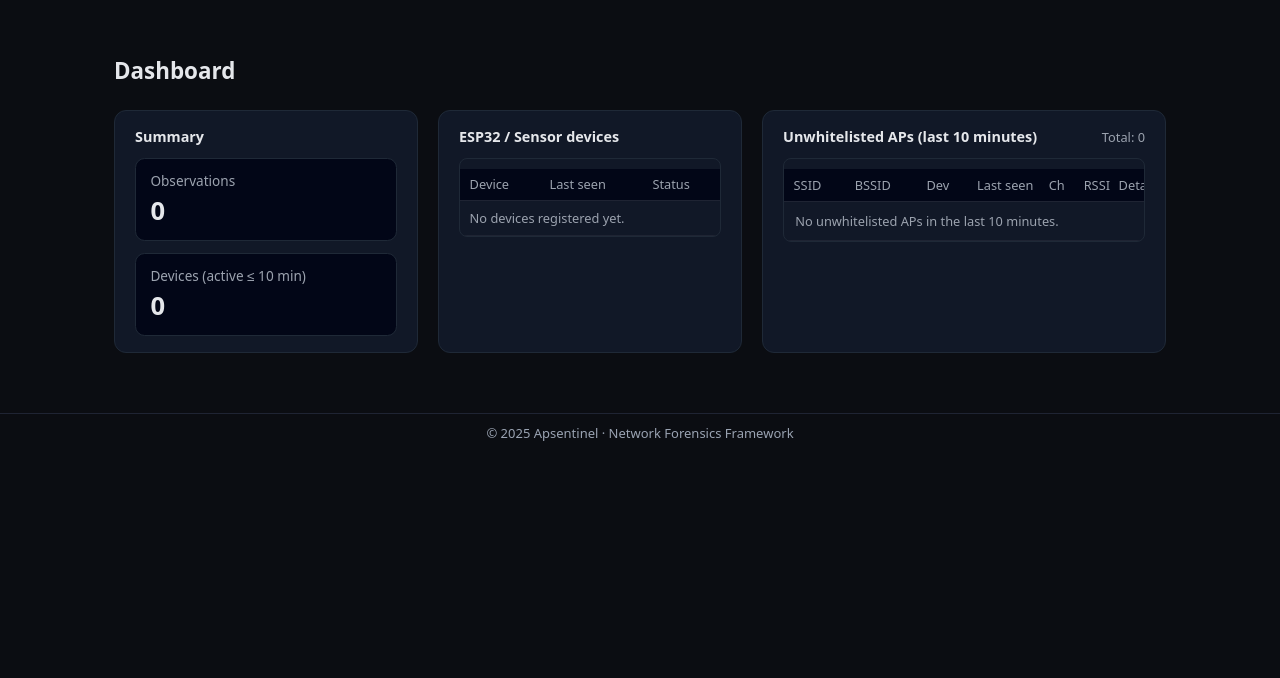
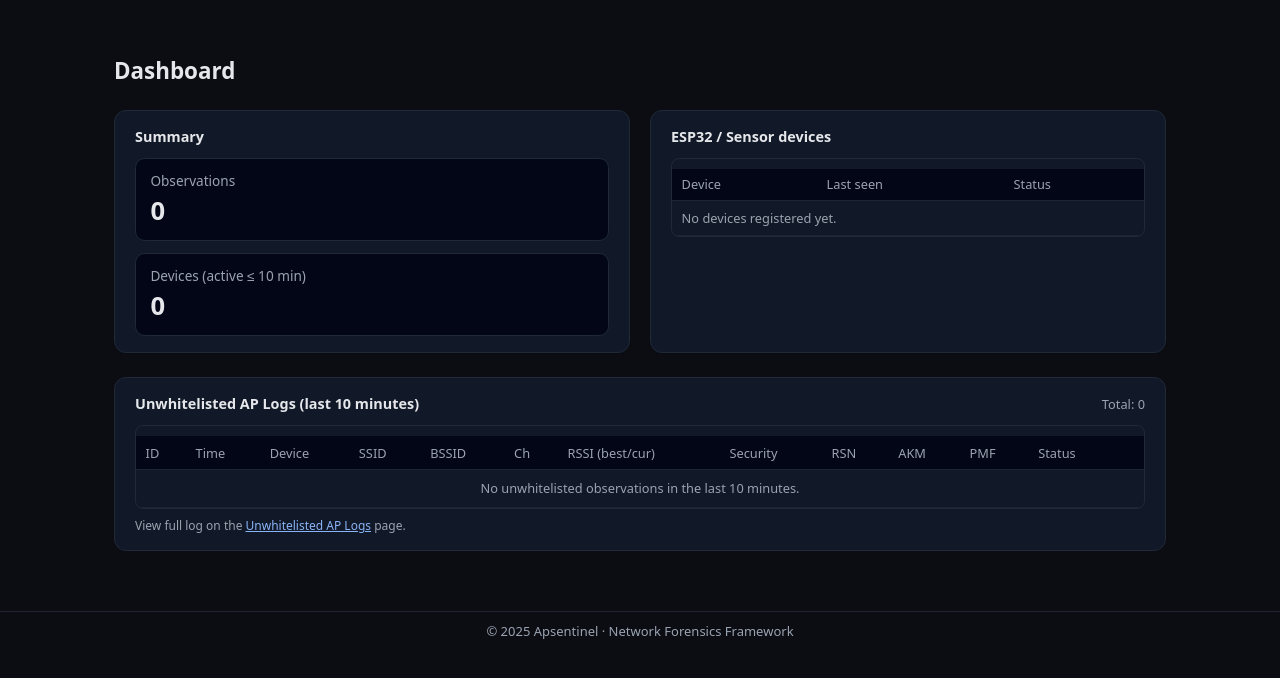
Before and after one commit to ErinFlyingSkyRocket/APSentinel, a Django app: page / in a window 1280 px wide. Shown: the part 50-728 px from the top of the page. Run offline with Django 5.2, Linux system fonts and the light colour scheme; the visitor is signed in with stand-in values (Sample User, id 1); data that the repository does not hold is empty.

Commit message:
Update dashboard.html

```diff
--- a/Django/templates/ui/dashboard.html
+++ b/Django/templates/ui/dashboard.html
@@ -6,8 +6,8 @@
     Dashboard
   </h1>
 
-  <!-- Single row: Summary + ESP32 devices + Unwhitelisted APs -->
-  <div style="display:flex; flex-wrap:wrap; gap:1.25rem;">
+  <!-- Top row: Summary + ESP32 devices -->
+  <div style="display:flex; flex-wrap:wrap; gap:1.25rem; margin-bottom:1.5rem;">
 
     <!-- Summary card -->
     <div style="
@@ -128,14 +128,14 @@
       </div>
     </div>
 
-    <!-- Unwhitelisted APs (last 10 minutes) -->
+  </div>
+
+  <!-- Bottom row: full observation-style table for recent alerts -->
   <div style="
       background:#111827;
       border:1px solid #1f2937;
       border-radius:0.75rem;
       padding:1rem 1.25rem;
-        flex:1 1 360px;
-        min-width:320px;
     ">
     <div style="
         display:flex;
@@ -144,10 +144,10 @@
         margin-bottom:0.75rem;
       ">
       <div style="font-size:0.9rem; font-weight:600; color:#e5e7eb;">
-          Unwhitelisted APs (last 10 minutes)
+        Unwhitelisted AP Logs (last 10 minutes)
       </div>
       <div style="font-size:0.8rem; color:#9ca3af;">
-          Total: {{ current_unwhitelisted|length }}
+        Total: {{ recent_alerts|length }}
       </div>
     </div>
 
@@ -156,46 +156,69 @@
         border:1px solid #1f2937;
         overflow:hidden;
       ">
-        <!-- Scrollable table; show up to ~20 rows before scrolling -->
-        <div style="max-height:620px; overflow-y:auto;">
-          <table style="width:100%; border-collapse:collapse; font-size:0.8rem; table-layout:fixed;">
+      <!-- Show up to ~20 rows before scrolling -->
+      <div style="max-height:520px; overflow-y:auto;">
+        <table style="width:100%; border-collapse:collapse; font-size:0.8rem;">
           <thead>
             <tr style="background:#020617;">
-                <th style="padding:0.45rem 0.6rem; text-align:left; color:#9ca3af; font-weight:500; width:18%; white-space:nowrap;">SSID</th>
-                <th style="padding:0.45rem 0.6rem; text-align:left; color:#9ca3af; font-weight:500; width:22%; white-space:nowrap;">BSSID</th>
-                <th style="padding:0.45rem 0.6rem; text-align:left; color:#9ca3af; font-weight:500; width:14%; white-space:nowrap;">Dev</th>
-                <th style="padding:0.45rem 0.6rem; text-align:left; color:#9ca3af; font-weight:500; width:22%; white-space:nowrap;">Last seen</th>
-                <th style="padding:0.45rem 0.6rem; text-align:center; color:#9ca3af; font-weight:500; width:8%;">Ch</th>
-                <th style="padding:0.45rem 0.6rem; text-align:center; color:#9ca3af; font-weight:500; width:8%;">RSSI</th>
-                <th style="padding:0.45rem 0.6rem; text-align:center; color:#9ca3af; font-weight:500; width:8%;">Details</th>
+              <th style="padding:0.45rem 0.6rem; text-align:left; color:#9ca3af; font-weight:500;">ID</th>
+              <th style="padding:0.45rem 0.6rem; text-align:left; color:#9ca3af; font-weight:500;">Time</th>
+              <th style="padding:0.45rem 0.6rem; text-align:left; color:#9ca3af; font-weight:500;">Device</th>
+              <th style="padding:0.45rem 0.6rem; text-align:left; color:#9ca3af; font-weight:500;">SSID</th>
+              <th style="padding:0.45rem 0.6rem; text-align:left; color:#9ca3af; font-weight:500;">BSSID</th>
+              <th style="padding:0.45rem 0.6rem; text-align:left; color:#9ca3af; font-weight:500;">Ch</th>
+              <th style="padding:0.45rem 0.6rem; text-align:left; color:#9ca3af; font-weight:500;">RSSI (best/cur)</th>
+              <th style="padding:0.45rem 0.6rem; text-align:left; color:#9ca3af; font-weight:500;">Security</th>
+              <th style="padding:0.45rem 0.6rem; text-align:left; color:#9ca3af; font-weight:500;">RSN</th>
+              <th style="padding:0.45rem 0.6rem; text-align:left; color:#9ca3af; font-weight:500;">AKM</th>
+              <th style="padding:0.45rem 0.6rem; text-align:left; color:#9ca3af; font-weight:500;">PMF</th>
+              <th style="padding:0.45rem 0.6rem; text-align:left; color:#9ca3af; font-weight:500;">Status</th>
+              <th style="padding:0.45rem 0.6rem; text-align:center; color:#9ca3af; font-weight:500;"></th>
             </tr>
           </thead>
           <tbody>
-              {% for obs in current_unwhitelisted|slice:":20" %}
+            {% for obs in recent_alerts|slice:":20" %}
               <tr style="background:#020617; border-top:1px solid #111827;">
-                  <td style="padding:0.4rem 0.6rem; color:#e5e7eb; white-space:nowrap; overflow:hidden; text-overflow:ellipsis;">
+                <td style="padding:0.4rem 0.6rem; color:#e5e7eb;">
+                  {{ obs.id }}
+                </td>
+                <td style="padding:0.4rem 0.6rem; color:#d1d5db; white-space:nowrap;">
+                  {{ obs.server_ts|date:"M j, Y, g:i a" }}
+                </td>
+                <td style="padding:0.4rem 0.6rem; color:#9ca3af;">
+                  {% if obs.device %}{{ obs.device.name }}{% else %}—{% endif %}
+                </td>
+                <td style="padding:0.4rem 0.6rem; color:#e5e7eb;">
                   {{ obs.ssid|default:"<hidden>" }}
                 </td>
-                  <td style="padding:0.4rem 0.6rem; color:#d1d5db; white-space:nowrap; overflow:hidden; text-overflow:ellipsis;">
+                <td style="padding:0.4rem 0.6rem; color:#d1d5db; white-space:nowrap;">
                   {{ obs.bssid }}
                 </td>
-                  <td style="padding:0.4rem 0.6rem; color:#9ca3af; white-space:nowrap;">
-                    {% if obs.device %}{{ obs.device.name }}{% else %}—{% endif %}
+                <td style="padding:0.4rem 0.6rem; color:#d1d5db;">
+                  {{ obs.channel|default:"?" }}
                 </td>
-                  <td style="padding:0.4rem 0.6rem; color:#9ca3af; white-space:nowrap; overflow:hidden; text-overflow:ellipsis;">
-                    {% if obs.server_ts %}
-                      {{ obs.server_ts|date:"M j, Y, g:i a" }}
-                    {% elif obs.created_at %}
-                      {{ obs.created_at|date:"M j, Y, g:i a" }}
+                <td style="padding:0.4rem 0.6rem; color:#d1d5db;">
+                  {% if obs.rssi_best or obs.rssi_current %}
+                    {{ obs.rssi_best|default:"—" }}/{{ obs.rssi_current|default:"—" }}
                   {% else %}
                     —
                   {% endif %}
                 </td>
-                  <td style="padding:0.4rem 0.6rem; color:#d1d5db; text-align:center; white-space:nowrap;">
-                    {{ obs.channel|default:"-" }}
+                <td style="padding:0.4rem 0.6rem; color:#d1d5db;">
+                  {{ obs.security|default:"—" }}
                 </td>
-                  <td style="padding:0.4rem 0.6rem; color:#d1d5db; text-align:center; white-space:nowrap;">
-                    {{ obs.rssi_best }}/{{ obs.rssi_cur }}
+                <td style="padding:0.4rem 0.6rem; color:#d1d5db;">
+                  {{ obs.rsn_text|default:"—" }}
+                </td>
+                <td style="padding:0.4rem 0.6rem; color:#d1d5db;">
+                  {{ obs.akm_list|default:"—" }}
+                </td>
+                <td style="padding:0.4rem 0.6rem; color:#d1d5db;">
+                  cap={{ obs.pmf_capable|yesno:"Y,N" }},
+                  req={{ obs.pmf_required|yesno:"Y,N" }}
+                </td>
+                <td style="padding:0.4rem 0.6rem; color:#d1d5db;">
+                  {{ obs.match_status|default:"(none)" }}
                 </td>
                 <td style="padding:0.4rem 0.6rem; text-align:center;">
                   <a href="{% url 'observation_detail' obs.id %}"
@@ -208,14 +231,14 @@
                        color:#e5e7eb;
                        text-decoration:none;
                      ">
-                      Detail
+                    Details
                   </a>
                 </td>
               </tr>
             {% empty %}
               <tr>
-                  <td colspan="7" style="padding:0.6rem 0.7rem; color:#9ca3af;">
-                    No unwhitelisted APs in the last 10 minutes.
+                <td colspan="13" style="padding:0.6rem 0.7rem; color:#9ca3af; text-align:center;">
+                  No unwhitelisted observations in the last 10 minutes.
                 </td>
               </tr>
             {% endfor %}
@@ -223,8 +246,10 @@
         </table>
       </div>
     </div>
+
+    <div style="margin-top:0.5rem; font-size:0.75rem; color:#9ca3af;">
+      View full log on the <a href="{% url 'observations_unwhitelisted' %}">Unwhitelisted AP Logs</a> page.
     </div>
-
   </div>
 </main>
 
```
Lines whose indentation alone changed are shown as unchanged.
